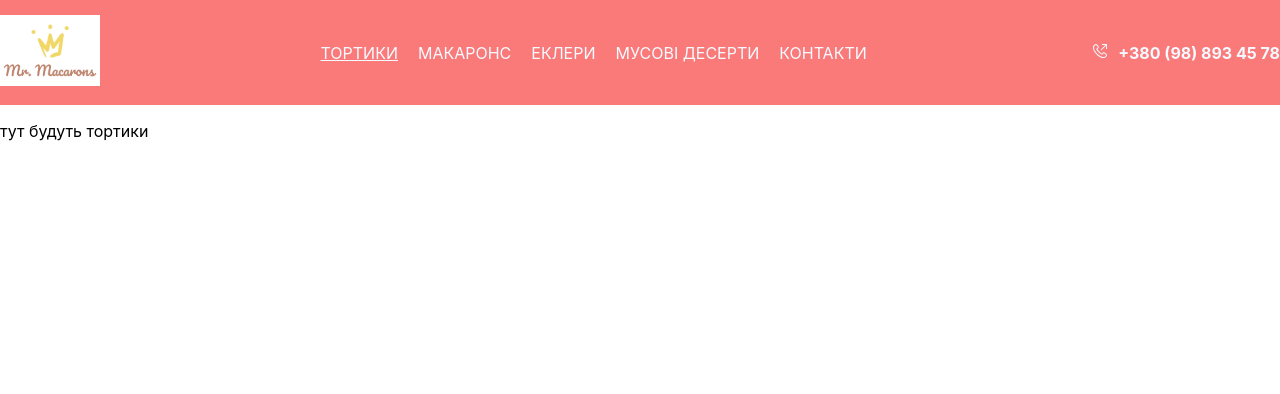
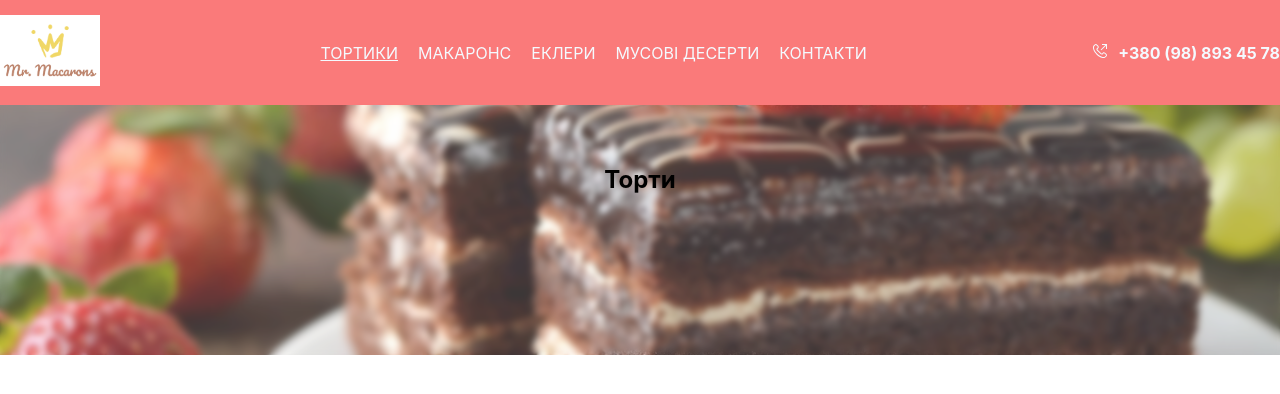
Before and after one commit to Ihorhomenko/coffe-cake, a React (Create React App) app: page /cofee-cake/cake in a window 1280 px wide. Shown: the top 394 px of the page. Built offline with nearby package versions, Linux system fonts and the light colour scheme.

Commit message:
change pages

```diff
--- /dev/null
+++ b/src/components/pages/cake/cake.css
@@ -0,0 +1,21 @@
+.titlePage{
+    background-image: url("../../../image/CakePageTitle-min.jpg");
+    width: 100%;
+    height: 250px;
+    background-repeat: no-repeat;
+    background-size: cover;
+    backdrop-filter: 0.5;
+}
+
+.pageTitle {
+    margin-top: 0;
+    text-align: center;
+    padding-top: 60px;
+    color: black;
+}
+
+.blur {
+    background: rgba(255, 255, 255, 0.2);
+    backdrop-filter: blur(3px);
+    height: 100%;
+  }
--- a/src/components/pages/cake/cake.jsx
+++ b/src/components/pages/cake/cake.jsx
@@ -1,6 +1,17 @@
+// import CakeCards from "./cakeCards"
+// import cakes from "./cakes.json"
+import "./cake.css"
+
 const Cake = () => {
     return (
-        <p>тут будуть тортики</p>
+        <div>
+            <div className="titlePage">
+                <div className="blur">
+                    <h2 className="pageTitle">Торти</h2>
+                </div>
+            </div>
+
+        </div>
     )
 }
 
--- /dev/null
+++ b/src/components/pages/cake/cakeCards.jsx
@@ -0,0 +1,23 @@
+const CakeCards = () => {
+    return (
+        <ul className="cards">
+
+            {/* {cakes.map((imgUrl, text, price) => {
+                <li>
+                    <div className="imgCard">
+                        <img src= {imgUrl} alt="" />
+                    </div>
+                    <div className="text">
+                        <p>{text}</p>
+                    </div>
+                    <div className="price">
+                        <p>{price}</p>
+                    </div>
+                </li>
+            } )} */}
+
+        </ul>
+    )
+}
+
+export default CakeCards
--- /dev/null
+++ b/src/components/pages/cake/cakes.json
@@ -0,0 +1,17 @@
+[
+    {
+        "imgURL": "",
+        "text": "lorem sekblmsrlfnbv sd vnkjenr vkn wkg nkwejrngkwen  erk gnwekjrbn",
+        "price": "200grn"
+    },
+    {
+        "imgURL": "",
+        "text": "lorem sekblmsrlfnbv sd vnkjenr vkn wkg nkwejrngkwen  erk gnwekjrbn",
+        "price": "200grn"
+    },
+    {
+        "imgURL": "",
+        "text": "lorem sekblmsrlfnbv sd vnkjenr vkn wkg nkwejrngkwen  erk gnwekjrbn",
+        "price": "200grn"
+    }
+]
```
Also changed, not shown: src/image/CakePageTitle-min.jpg (added).
